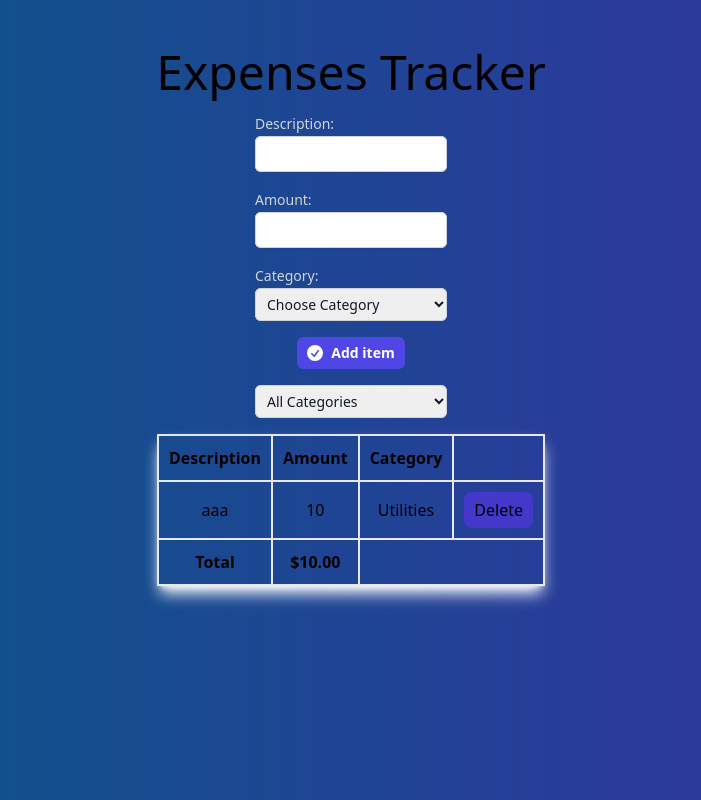
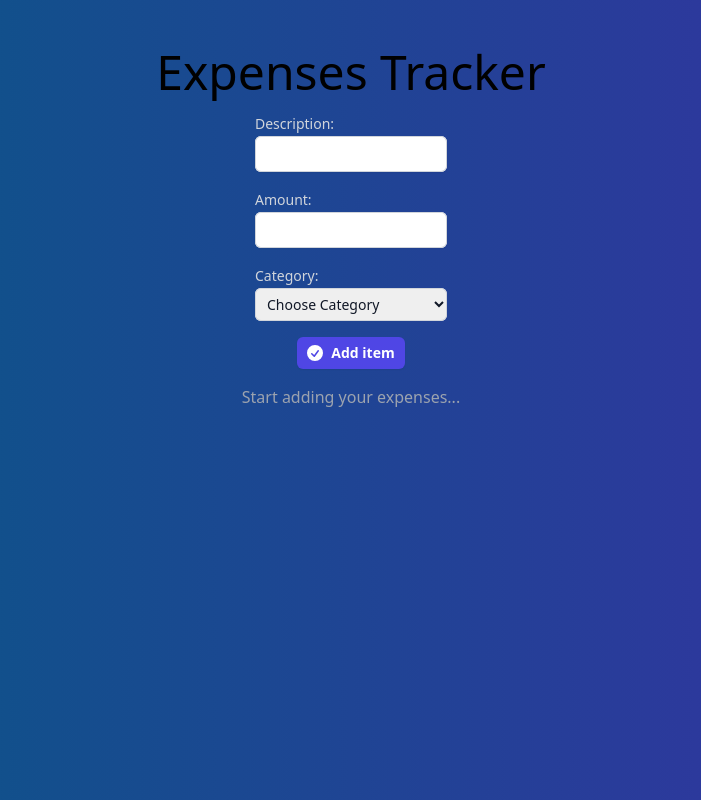
Before and after one commit to carlosmertens/expenses-tracker, a React (Vite) app: page /expenses in a window 1280 px wide. Shown: the whole page, without its empty margins (289-990 px from the left). Built offline with nearby package versions, Linux system fonts and the light colour scheme.

Commit message:
Refactor expenses table

```diff
--- a/src/App.tsx
+++ b/src/App.tsx
@@ -1,28 +1,19 @@
 import { useState } from 'react';
 import ExpenseList from './components/ExpenseList';
-import ExpenseFilter from './components/ExpenseFilter';
 import Header from './components/Header';
 import AppLayout from './layout/AppLayout.tsx';
 import MainLayout from './layout/MainLayout.tsx';
 import ExpenseForm from './components/ExpenseForm.tsx';
 
+export interface Expense {
+  id: number;
+  description: string;
+  amount: number;
+  category: string;
+}
+
 function App() {
-  const [selectedCategory, setSelectedCategory] = useState('');
-  const [expenses, setExpenses] = useState([
-    { id: 1, description: 'aaa', amount: 10, category: 'Utilities' },
-  ]);
-
-  const showExpenses = selectedCategory
-    ? expenses.filter((expense) => expense.category === selectedCategory)
-    : expenses;
-
-  const handleDelete = (id: number) => {
-    setExpenses(expenses.filter((expense) => expense.id !== id));
-  };
-
-  const handleSelect = (category: string) => {
-    setSelectedCategory(category);
-  };
+  const [expenses, setExpenses] = useState<Expense[]>([]);
 
   return (
     <AppLayout>
@@ -33,8 +24,13 @@ function App() {
             setExpenses([...expenses, { ...data, id: expenses.length + 1 }])
           }
         />
-        <ExpenseFilter onSelectCategory={handleSelect} />
-        <ExpenseList expenses={showExpenses} onDelete={handleDelete} />
+
+        <ExpenseList
+          expenses={expenses}
+          onDelete={(id) =>
+            setExpenses(expenses.filter((expense) => expense.id !== id))
+          }
+        />
       </MainLayout>
     </AppLayout>
   );
--- a/src/components/ExpenseFilter.tsx
+++ b/src/components/ExpenseFilter.tsx
@@ -15,9 +15,6 @@ const ExpenseFilter = ({ onSelectCategory }: Props) => {
           {category}
         </option>
       ))}
-      <option value='Groceries'>Groceries</option>
-      <option value='Household'>Household</option>
-      <option value='Utilities'>Utilities</option>
     </select>
   );
 };
--- a/src/components/ExpenseForm.tsx
+++ b/src/components/ExpenseForm.tsx
@@ -4,6 +4,7 @@ import { zodResolver } from '@hookform/resolvers/zod';
 import { CheckCircleIcon } from '@heroicons/react/20/solid';
 import { categories } from '../data';
 
+// Create a schema-base validation with zod
 const schema = z.object({
   description: z.string().min(1, { message: 'Requires!' }).max(25),
   amount: z
@@ -16,6 +17,7 @@ const schema = z.object({
   }),
 });
 
+//
 type ExpenseData = z.infer<typeof schema>;
 
 interface Props {
@@ -23,12 +25,14 @@ interface Props {
 }
 
 const ExpenseForm = ({ onSubmit }: Props) => {
+  // Create react-hook-form state manager
   const {
     register,
     handleSubmit,
     reset,
     formState: { errors },
   } = useForm<ExpenseData>({ resolver: zodResolver(schema) });
+
   return (
     <form
       onSubmit={handleSubmit((data) => {
--- a/src/components/ExpenseList.tsx
+++ b/src/components/ExpenseList.tsx
@@ -1,18 +1,26 @@
-interface Expense {
-  id: number;
-  description: string;
-  amount: number;
-  category: string;
-}
+import { useState } from 'react';
+import { Expense } from '../App';
+import ExpenseFilter from './ExpenseFilter';
 
 interface Props {
   expenses: Expense[];
   onDelete: (id: number) => void;
 }
 const ExpenseList = ({ expenses, onDelete }: Props) => {
-  if (expenses.length === 0) return null;
+  const [selectedCategory, setSelectedCategory] = useState('');
+
+  const displayExpenses = selectedCategory
+    ? expenses.filter((expense) => expense.category === selectedCategory)
+    : expenses;
+
+  if (expenses.length === 0)
+    return <p className='text-gray-400'>Start adding your expenses...</p>;
 
   return (
+    <>
+      <ExpenseFilter
+        onSelectCategory={(category) => setSelectedCategory(category)}
+      />
       <table className='border-2 shadow-lg shadow-white'>
         <thead className=''>
           <tr className=''>
@@ -23,7 +31,7 @@ const ExpenseList = ({ expenses, onDelete }: Props) => {
           </tr>
         </thead>
         <tbody>
-        {expenses.map((expense) => (
+          {displayExpenses.map((expense) => (
             <tr key={expense.id} className='text-center'>
               <td className='border-2 p-2.5 '>{expense.description}</td>
               <td className='border-2 p-2.5'>{expense.amount}</td>
@@ -52,6 +60,7 @@ const ExpenseList = ({ expenses, onDelete }: Props) => {
           </tr>
         </tfoot>
       </table>
+    </>
   );
 };
 
```
Lines whose indentation alone changed are shown as unchanged.
